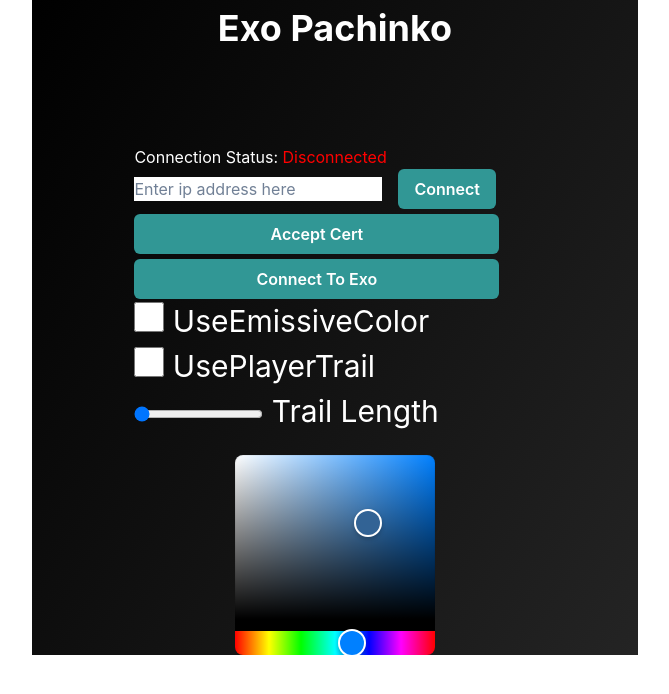
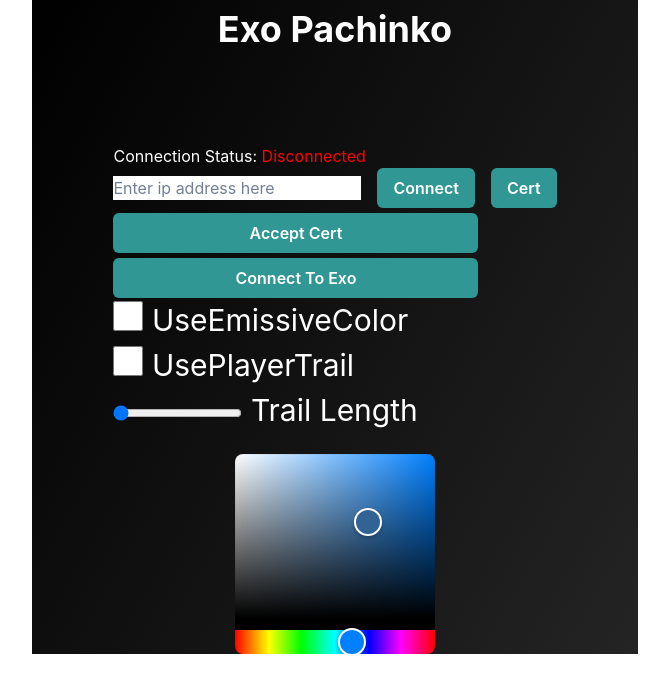
Before and after one commit to NathanBarquiraSphere/ExoPachinkoWeb, a React (Create React App) app in the folder exopachinkoweb/: page / in a window 1280 px wide. Shown: the top 694 px of the page, without its empty margins (305-974 px from the left). Built offline with nearby package versions, Linux system fonts and the light colour scheme.

Commit message:
new accept cert button

```diff
--- a/exopachinkoweb/src/components/ConnectWidget.tsx
+++ b/exopachinkoweb/src/components/ConnectWidget.tsx
@@ -24,6 +24,10 @@ const ConnectWidget = ({ connectFunction }: ConnectWidgetProps) => {
     connectFunction(fullAddress);
   };
 
+  const tryAcceptCert = () => {
+    window.open("https://" + address + ":3004");
+  }
+
   return (
     <section className="ipcon">
       <div>
@@ -47,6 +51,9 @@ const ConnectWidget = ({ connectFunction }: ConnectWidgetProps) => {
             <Button colorScheme="teal" onClick={tryConnect}>
               Connect
             </Button>
+            <Button colorScheme="teal" onClick={tryAcceptCert}>
+              Cert
+            </Button>
           </HStack>
         </div>
       </div>
```
